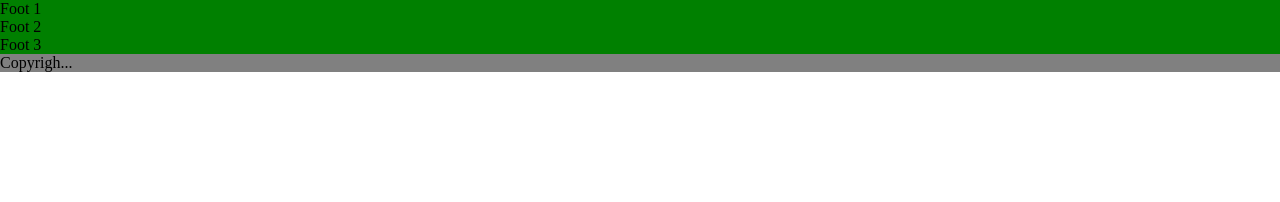
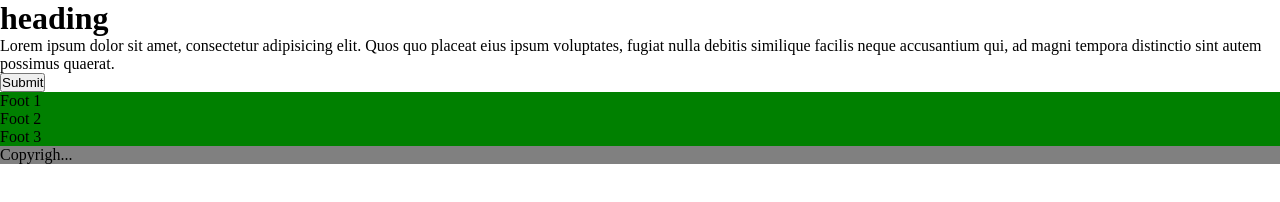
Before and after one commit to omarbanat/git-live-demo, a plain HTML site: page index.html in a window 1280 px wide. Drawn offline with Linux system fonts and the light colour scheme.

Commit message:
Menu section

```diff
--- a/index.html
+++ b/index.html
@@ -7,6 +7,16 @@
     <title>Document</title>
   </head>
   <body>
+    <div class="menu">
+      <h1>heading</h1>
+      <p>
+        Lorem ipsum dolor sit amet, consectetur adipisicing elit. Quos quo
+        placeat eius ipsum voluptates, fugiat nulla debitis similique facilis
+        neque accusantium qui, ad magni tempora distinctio sint autem possimus
+        quaerat.
+      </p>
+      <button>Submit</button>
+    </div>
     <footer class="footer">
       <ul class="footer__ul">
         <li class="footer__li">Foot 1</li>
```
